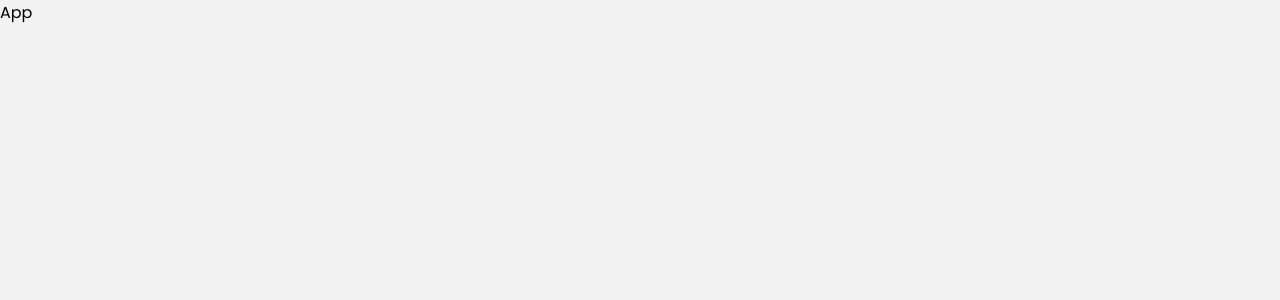
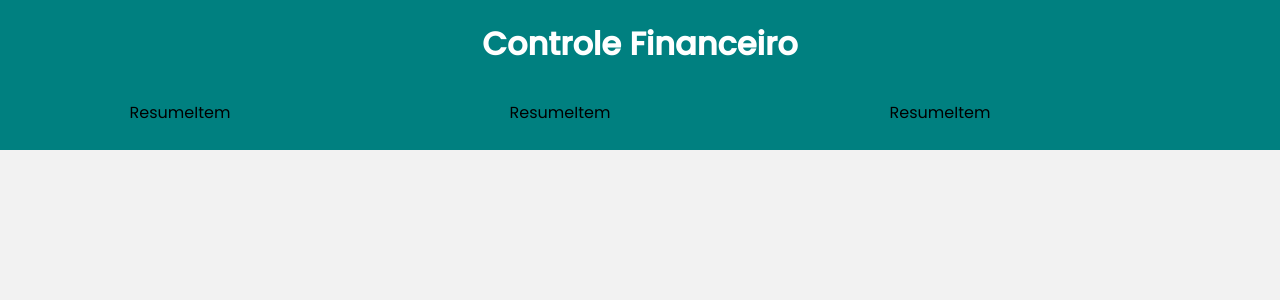
Before and after one commit to andre010101/controle_de_despesas, a React (Create React App) app: page / in a window 1280 px wide. Shown: the top 300 px of the page. Built offline with nearby package versions, Linux system fonts and the light colour scheme.

Commit message:
Criação da estilização do resmumo

```diff
--- a/src/App.js
+++ b/src/App.js
@@ -1,11 +1,14 @@
 import React from "react";
-import GlobalStyle from './styles/global'
+import Header from "./components/Header";
+import GlobalStyle from './styles/global';
+import Resume from "./components/Header/Resume";
 
 const App = () =>{
     return (
     <>
-    <div>App</div>
+    <Header/>
     <GlobalStyle/>
+    <Resume/>
     </>
     );
 };
--- /dev/null
+++ b/src/components/Header/Resume/index.js
@@ -0,0 +1,13 @@
+import React from "react";
+import ResumeItem from "../ResumeItem";
+import * as c from "./styles";
+
+const Resume = () => {
+    return <c.Container>
+        <ResumeItem />
+        <ResumeItem />
+        <ResumeItem />
+         </c.Container>
+};
+
+export default Resume;
--- /dev/null
+++ b/src/components/Header/Resume/styles.js
@@ -0,0 +1,12 @@
+import styled from "styled-components";
+
+export const Container = styled.div`
+max-width:1120px;
+width:98%;
+mardin:0 auto;
+display: flex;
+gap:20px;
+margin-top:-50px;
+justify-content:space-around;
+
+`
--- /dev/null
+++ b/src/components/Header/ResumeItem/index.js
@@ -0,0 +1,8 @@
+import React from "react";
+
+const ResumeItem = () => {
+    return <div>ResumeItem</div>
+
+}
+
+export default ResumeItem;
--- /dev/null
+++ b/src/components/Header/ResumeItem/styles.js
@@ -0,0 +1,49 @@
+import styled from "styled-components";
+
+export const Container = styled.div`
+display: flex;
+flex-direction: column;
+align-items: center;
+background-color:#fff;
+border-radius: 5px;
+padding:5px 15px;
+width:30%;
+
+@media (max-width:750px){
+    width:20%;
+
+    p{
+        font-size:12px;
+    }
+    span{
+        font-size:20px;
+    }
+    svg{
+        display:none;
+    }
+}
+
+`;
+
+export const Header= styled.header`
+display:flex;
+align-items: center;
+justify-content: space-aroud;
+width: 100%;
+gap:10px;
+
+    svg{
+        width:25px;
+        height:25px;
+    }
+
+`;
+
+export const HeaderTitle = styled.p`
+    font-size:20px;
+`;
+
+export const Total = styled.span`
+    font-size:30px;
+    font-weight:bold;
+`
--- /dev/null
+++ b/src/components/Header/index.js
@@ -0,0 +1,15 @@
+import React from "react";
+import * as C from "./styles";
+
+export default function Header(){
+    return (
+      <C.Container>
+        <C.Header>
+            <C.Title>
+                Controle Financeiro
+            </C.Title>
+        </C.Header>
+
+      </C.Container>
+    );
+};
--- /dev/null
+++ b/src/components/Header/styles.js
@@ -0,0 +1,13 @@
+import styled from "styled-components";
+
+export const Container = styled.div`
+    height:150px;
+    text-align:center;
+    background:teal;
+`;
+export const Header = styled.h1``;
+
+export const Title = styled.div`
+    padding-top:20px;
+    color:#fff;
+`
--- a/src/styles/global.js
+++ b/src/styles/global.js
@@ -1,9 +1,10 @@
 import { createGlobalStyle } from "styled-components";
 
 const Global = createGlobalStyle`
+*{  margin:0;
+    padding:0;}
 body{
-    margin:0;
-    padding:0;
+
     font-family:'Poppins', Sans-serif;
     background-color:#f2f2f2;
 }
```
